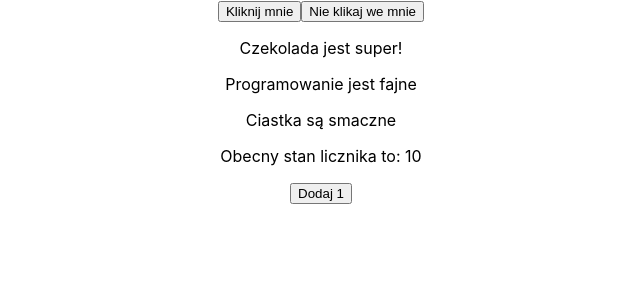
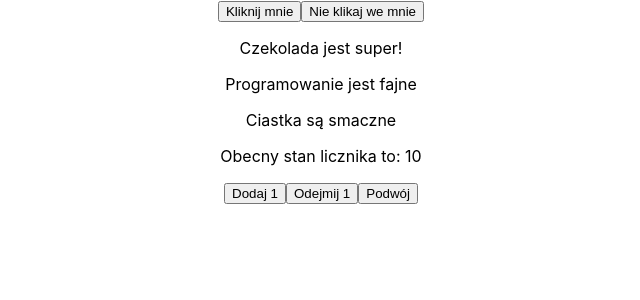
Before and after one commit to masives/taste-react, a React (Create React App) app: page / in a window 1280 px wide. Shown: the top 300 px of the page, without its empty margins (319-959 px from the left). Built offline with nearby package versions, Linux system fonts and the light colour scheme; the HTML template or start-up script is replaced by a standard one.

Commit message:
add remove and double button

```diff
--- a/src/App.js
+++ b/src/App.js
@@ -38,13 +38,26 @@ class App extends React.Component {
         <button
           onClick={() => {
             this.setState({
-              counter: this.state.counter + 1,
+              counter: this.state.count + 1,
             });
           }}
         >
           Dodaj 1
         </button>
-        {/* 11:42 */}
+        <button
+          onClick={() => {
+            this.setState({ counter: this.state.counter - 1 });
+          }}
+        >
+          Odejmij 1
+        </button>
+        <button
+          onClick={() => {
+            this.setState({ counter: this.state.counter * 2 });
+          }}
+        >
+          Podwój
+        </button>
       </div>
     );
   }
```
